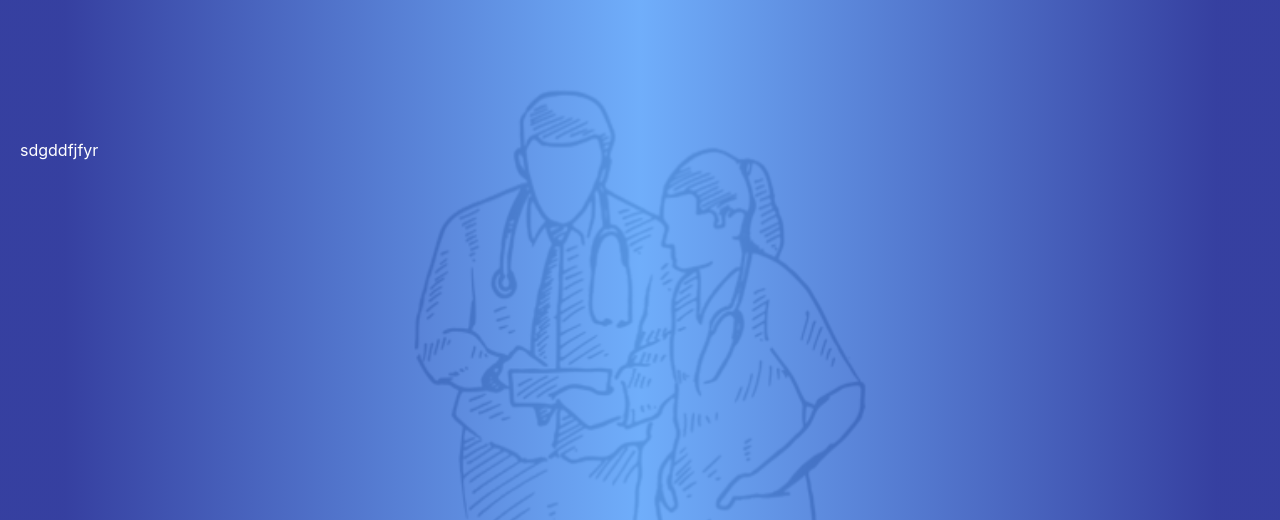
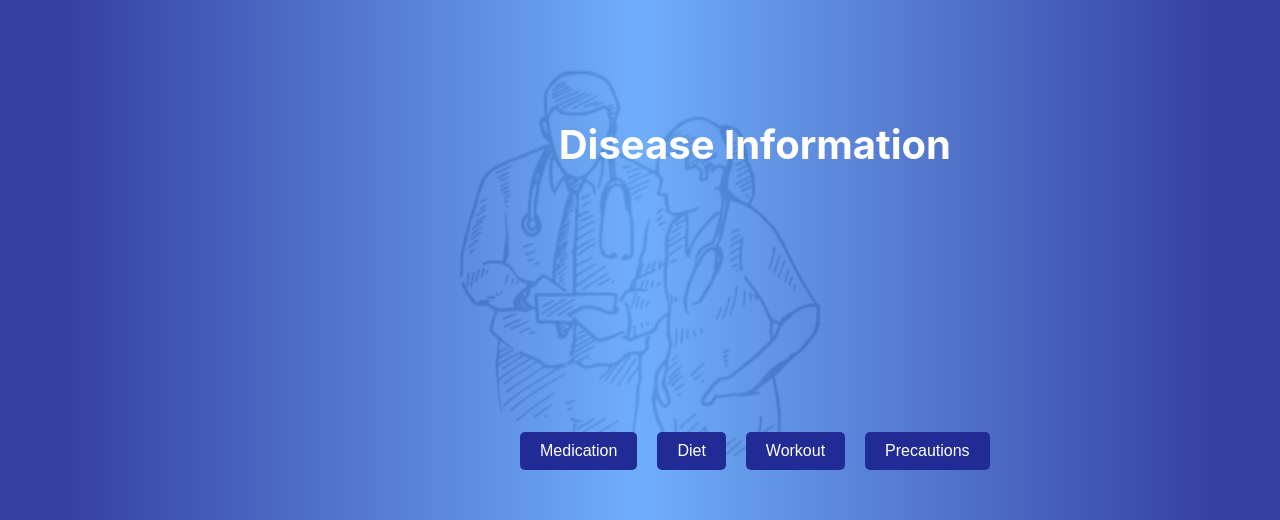
Before and after one commit to hansaja1119/DASHcoders, a React (Create React App) app in the folder frontend/: page /detail in a window 1280 px wide. Shown: the part 120-640 px from the top of the page. Built offline with nearby package versions, Linux system fonts and the light colour scheme.

Commit message:
Display disease details

```diff
--- /dev/null
+++ b/frontend/src/Components/DisplayDisease/disease.css
@@ -0,0 +1,49 @@
+.info-page {
+    display: flex;
+    flex-direction: column;
+    align-items: center;
+    justify-content: space-between;
+    gap: 0px;
+    text-align: center;
+  }
+
+  .page-title {
+    margin-top: 50px;
+    margin-bottom: 0px;
+    font-size: 2.5rem;
+  }
+
+  .button-container {
+    display: flex;
+    gap: 20px;
+  }
+
+  .button-container button {
+    margin-top: 20px;
+    padding: 10px 20px;
+    font-size: 16px;
+    background-color: #202b96;
+    color: white;
+    border: none;
+    border-radius: 5px;
+    cursor: pointer;
+    transition: background-color 0.3s ease, transform 0.2s;
+  }
+
+  .button-container button:hover {
+    background-color: #0056b3;
+  }
+
+  .info-paragraph {
+    /*margin-top: 5px;
+    font-size: 1.2rem;
+    color: #333;*/
+    background: rgba(255, 255, 255, 0.1);
+    width: 100%;
+    font-size: 14px;
+    font-family: "Gill Sans", "Gill Sans MT", Calibri, "Trebuchet MS", sans-serif;
+    padding: 10px;
+    box-sizing: border-box;
+    min-height: 120px;
+    border-radius: 30px;
+  }
--- /dev/null
+++ b/frontend/src/Components/DisplayDisease/disease.jsx
@@ -0,0 +1,50 @@
+import React, { useState } from "react";
+import "./disease.css";
+
+const Disease = () => {
+  const [selectedSection, setSelectedSection] = useState("");
+
+  const handleButtonClick = (section) => {
+    setSelectedSection(section);
+  };
+
+  const renderParagraph = () => {
+    switch (selectedSection) {
+      case "Medication":
+        return "This section provides information about the medication needed for the disease.";
+      case "Diet":
+        return "This section covers the diet plan and nutrition information for the condition.";
+      case "Workout":
+        return "This section provides details on the recommended workout routines.";
+      case "Precautions":
+        return "This section lists the precautions to take to manage the condition effectively.";
+      default:
+        return "";
+    }
+  };
+
+  return (
+    <div className="info-page">
+      <h1 className="page-title">Disease Information</h1>
+
+      <div className="button-container">
+        <button onClick={() => handleButtonClick("Medication")}>
+          Medication
+        </button>
+        <button onClick={() => handleButtonClick("Diet")}>Diet</button>
+        <button onClick={() => handleButtonClick("Workout")}>Workout</button>
+        <button onClick={() => handleButtonClick("Precautions")}>
+          Precautions
+        </button>
+      </div>
+
+      {selectedSection && (
+        <div className="info-paragraph">
+          <p>{renderParagraph()}</p>
+        </div>
+      )}
+    </div>
+  );
+};
+
+export default Disease;
--- a/frontend/src/Components/searchbar/searchSymptom.jsx
+++ b/frontend/src/Components/searchbar/searchSymptom.jsx
@@ -1,10 +1,12 @@
 import React, { useState } from "react";
 import { Symptoms } from "./symptoms";
 import "./searchSymptom.css";
+import { useNavigate } from "react-router-dom";
 
 function SearchSymptoms() {
   const [query, setQuery] = useState("");
   const [selectedSymptoms, setSelectedSymptoms] = useState([]);
+  const navigate = useNavigate();
 
   const handleSelectSymptom = (symptom) => {
     if (selectedSymptoms.includes(symptom)) {
@@ -15,7 +17,7 @@ function SearchSymptoms() {
   };
 
   const findDisease = () => {
-    alert(`Selected symptoms: ${selectedSymptoms.join(", ")}`);
+    navigate("/detail", { state: { selectedSymptoms } });
   };
 
   const highlightText = (text, query) => {
--- a/frontend/src/Pages/DetailPage/DetailPage.jsx
+++ b/frontend/src/Pages/DetailPage/DetailPage.jsx
@@ -1,10 +1,11 @@
 import React from 'react'
 import './DetailPage.scss'
+import Disease from '../../Components/DisplayDisease/disease'
 
 function DetailPage() {
   return (
     <div className='detailpage'>
-      sdgddfjfyr
+      <Disease />
     </div>
   )
 }
--- a/frontend/src/Pages/DetailPage/DetailPage.scss
+++ b/frontend/src/Pages/DetailPage/DetailPage.scss
@@ -5,7 +5,7 @@
   background-size: contain;
   background-position: center;
   background-repeat: no-repeat;
-  padding: 150px 20px;
+  padding: 80px 520px;
   text-align: center;
   color: white;
   display: flex;
```
Also changed, not shown: frontend/src/Components/DisplayDisease/test.jsx (added, +107 -0 lines), 1 other file (tests, documents, lock files or other folders).
